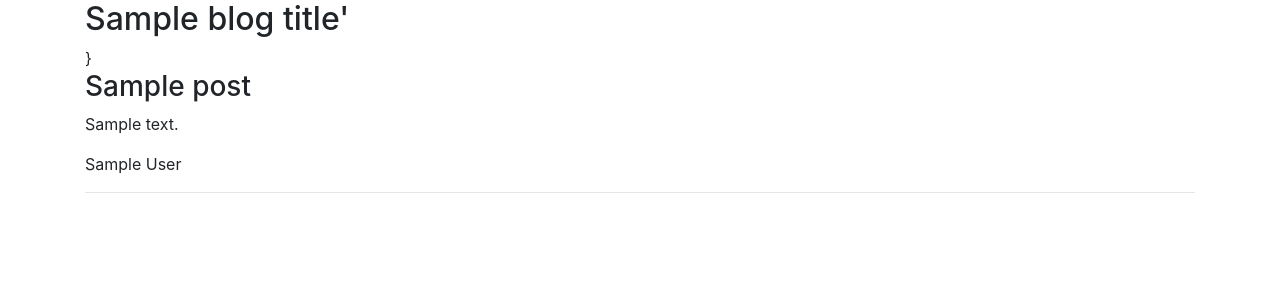
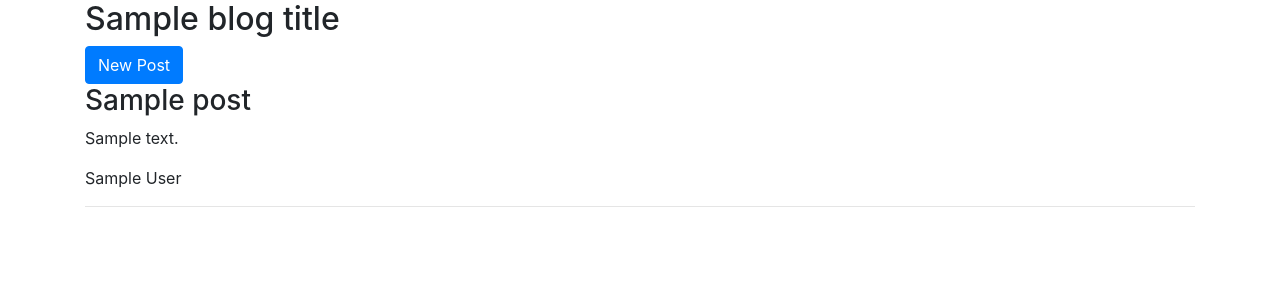
Before and after one commit to bencastan/web-blog, a Flask app: template src/templates/posts.html in a window 1280 px wide. Shown: the top 300 px of the page. Run offline with Flask 2, Linux system fonts and the light colour scheme; the template is opened without the code that fills it: most values are stand-ins (such as "Sample title", 1, 10 or a date in 2020); some libraries are stand-ins or nearby versions.

Commit message:
web_blog Section 4, Lecture 68 Almost a working blog

```diff
--- a/src/app.py
+++ b/src/app.py
@@ -1,7 +1,8 @@
-from flask import Flask, render_template, request, session
+from flask import Flask, render_template, request, session, make_response
 
 from src.common.database import Database
 from src.models.blog import Blog
+from src.models.post import Post
 from src.models.user import User
 
 app = Flask(__name__)
@@ -64,6 +65,21 @@ def user_blogs(user_id=None):
     return render_template("user_blogs.html", blogs=blogs, email=user.email)
 
 
+@app.route('/blogs/new', methods=['POST', 'GET'])
+def create_new_blog():
+    if request.method == 'GET':
+        return render_template('new_blog.html')
+    elif request.method == 'POST':
+        title = request.form['title']
+        description = request.form['description']
+        user = User.get_by_email(session['email'])
+
+        new_blog = Blog(user.email, title, description, user._id)
+        new_blog.save_to_mongo()
+
+        return make_response(user_blogs(user._id))
+
+
 @app.route('/posts/<string:blog_id>')
 def blog_posts(blog_id):
     # print("@app.py::blog_posts::blog_id: {}".format(blog_id))
@@ -72,7 +88,22 @@ def blog_posts(blog_id):
     posts = blog.get_posts()
     # print('@app.py::blog_posts::posts: {}'.format(posts))
 
-    return render_template('posts.html', posts=posts, blog_title=blog.title)
+    return render_template('posts.html', posts=posts, blog_title=blog.title, blog_id=blog._id)
+
+
+@app.route('/posts/new/<string:blog_id>', methods=['POST', 'GET'])
+def create_new_post(blog_id):
+    if request.method == 'GET':
+        return render_template('new_post.html', blog_id=blog_id)
+    else:
+        title = request.form['title']
+        content = request.form['content']
+        user = User.get_by_email(session['email'])
+
+        new_post = Post(blog_id, title, content, user.email)
+        new_post.save_to_mongo()
+
+        return make_response(blog_posts(blog_id))
 
 
 if __name__ == "__main__":
--- a/src/templates/posts.html
+++ b/src/templates/posts.html
@@ -1,12 +1,17 @@
 {% extends "base.html" %}
 {% block content %}
 <div class="container">
-    <h2>{{ blog_title }}'</h2>
-    {% for post in posts %}}
-        <h3>{{ post.title }}</h3>
-        <p>{{ post.content }}</p>
-        <p>{{ post.author }}</p>
-        <hr>
-    {% endfor %}
+    <h2>{{ blog_title }}</h2>
+    <a href="/posts/new/{{ blog_id }}"><button class="btn btn-primary">New Post</button></a>
+    {% if posts|length >0 %}
+        {% for post in posts %}
+            <h3>{{ post.title }}</h3>
+            <p>{{ post.content }}</p>
+            <p>{{ post.author }}</p>
+            <hr>
+        {% endfor %}
+    {% else %}
+        <h4>There aren't any posts yet!</h4>
+    {% endif %}
 </div>
 {% endblock %}
```
Also changed, not shown: src/templates/new_blog.html (added, +17 -0 lines), src/templates/new_post.html (added, +17 -0 lines).
